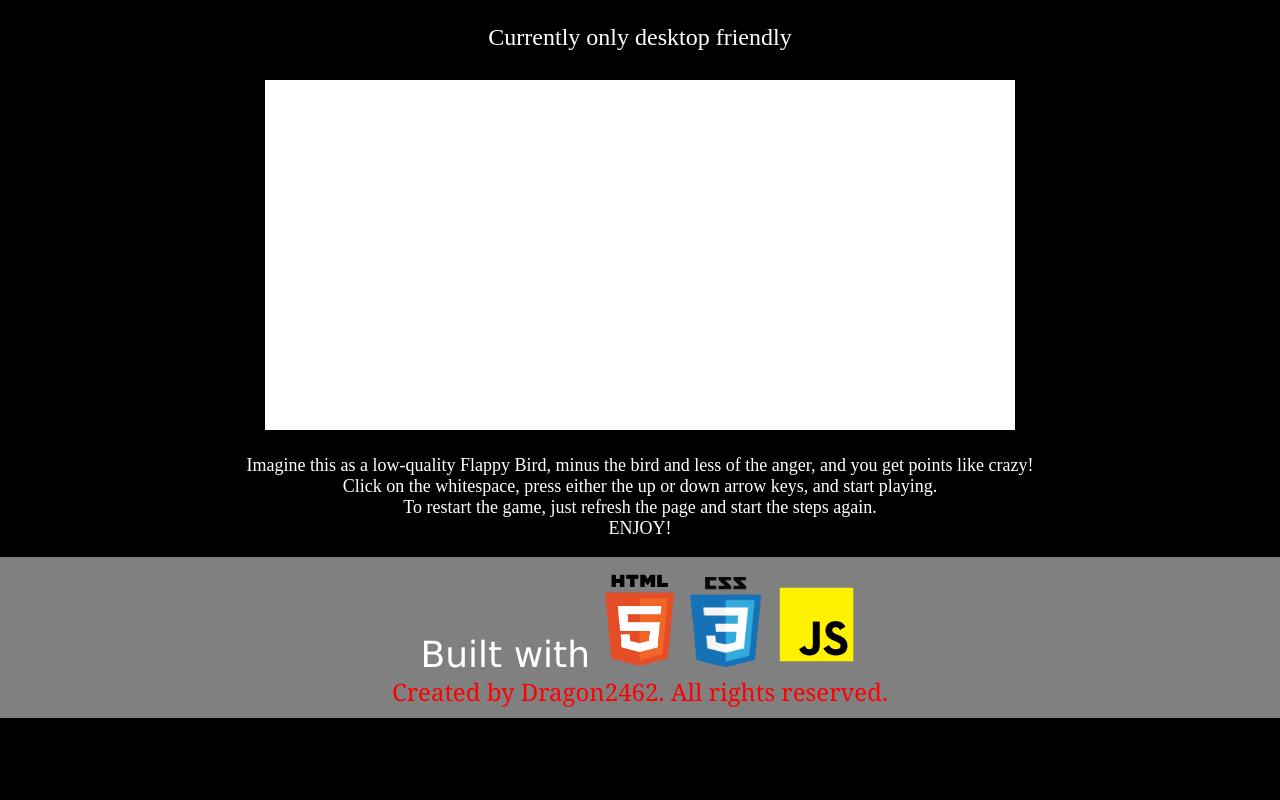
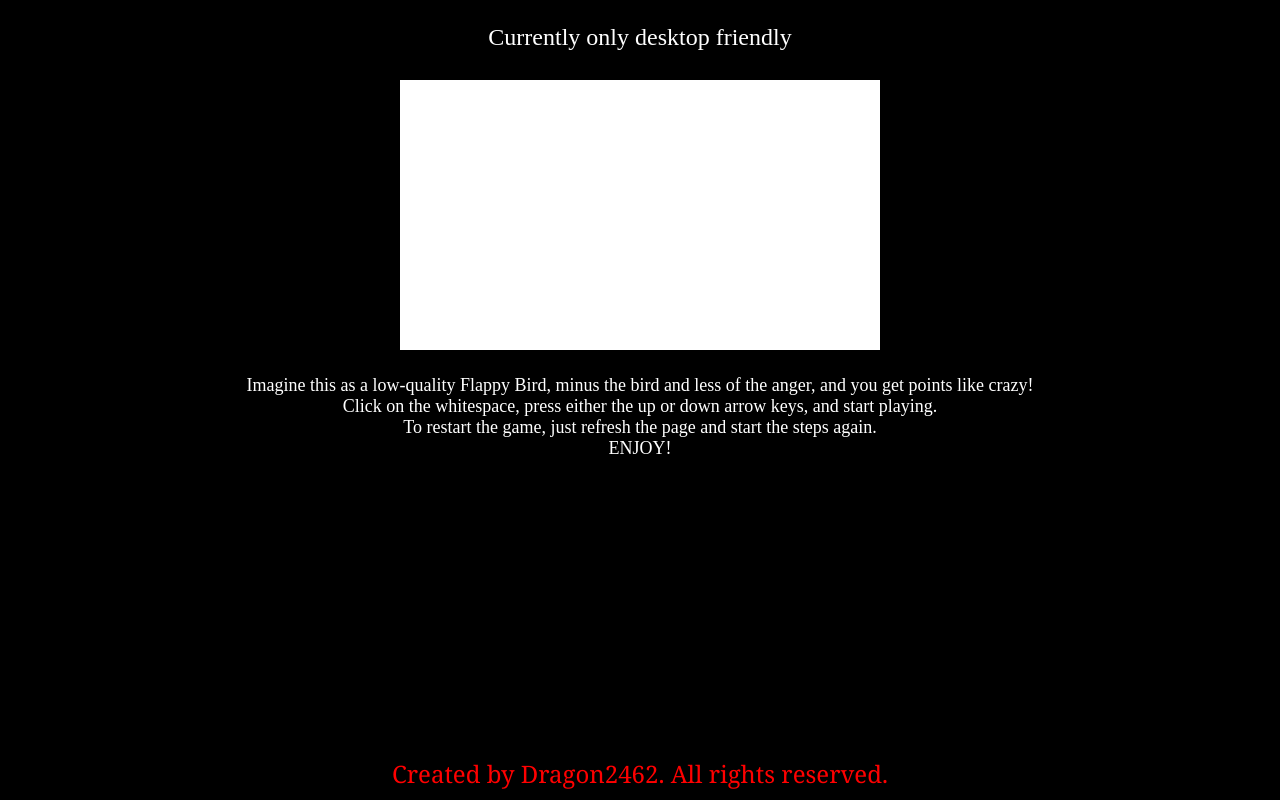
Before and after one commit to dragon2462/HTML-Game, a plain HTML site: page index.html in a window 1280 px wide. Drawn offline with Linux system fonts and the light colour scheme.

Commit message:
Revert "Beta3"
This reverts commit 4d9dd0c96acb33f5dc0bdeda5a323b1dc69c9805.

```diff
--- a/index.html
+++ b/index.html
@@ -4,7 +4,6 @@
   <meta charset="UTF-8">
   <title>HTML Game</title>
   <link rel="stylesheet" type="text/css" href="style.css"/>
-  <script src="script.js"></script>
 
 </head>
 <header>
@@ -17,6 +16,7 @@
 <body>
 <div id="gameArea"></div>
 
+<script src="script.js"></script>
 <div id="text">
 <p>
   Imagine this as a low-quality Flappy Bird, minus the bird and less of the anger, and you get points like crazy!
@@ -28,15 +28,7 @@ To restart the game, just refresh the page and start the steps again.
 ENJOY!
 </p>
 </div>
-<span></span>
 <footer>
-  <div class="icons">
-    <p>Built with
-    <i id="HTML"><img src="img/HTML logo.png" alt="HTML"></i>
-    <i id="CSS"><img src="img/CSS Logo.png" alt="CSS"></i>
-    <i id="JS"><img src="img/JS Icon.png" alt="JS"></i>
-    </p>
-    </div>
   <p>
     Created by Dragon2462. All rights reserved.
   </p>
--- a/style.css
+++ b/style.css
@@ -5,8 +5,8 @@ body {
 }
 
 #gameArea {
-  width: 750px;
-  height: 350px;
+  width: 480px;
+  height: 270px;
   margin: 20px auto;
   border: 5px solid black;
   background-color: white;
@@ -25,8 +25,9 @@ body {
 }
 
 footer {
-  background: gray;
+  position: fixed;
   bottom: 0;
+  left: 0;
   width: 100%;
   color: red;
   text-align: center;
@@ -38,31 +39,3 @@ footer p {
   font-size: 24px;
   font-family: Cambria;
 }
-
-.icons {
-  text-align: center;
-  width: fit-content;
-  margin: 0 auto;
-}
-
-.icons i#HTML img {
-  width: 75px;
-  height: 100px;
-}
-
-.icons i#CSS img {
-  width: 75px;
-  height: 90px;
-}
-
-.icons i#JS img {
-  width: 75px;
-  height: 75px;
-  margin: 5px;
-}
-
-.icons p {
-  font-size: 36px;
-  font-family: Verdana;
-  color: white;
-}
```
Also changed, not shown: img/CSS Logo.png (deleted), img/HTML logo.png (deleted), img/JS Icon.png (deleted), img/flappy_bird_background.jpg (deleted).
